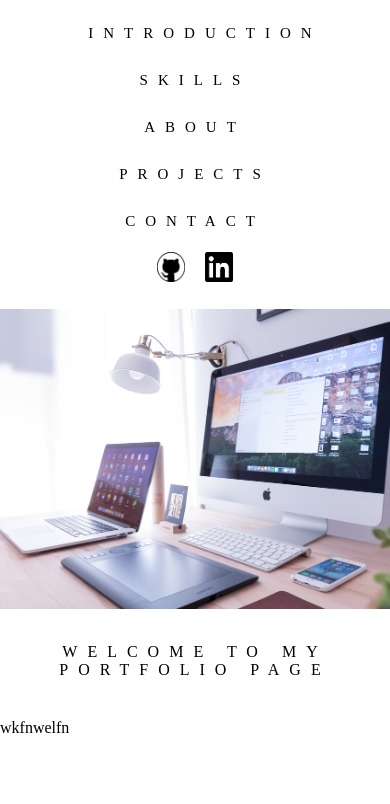
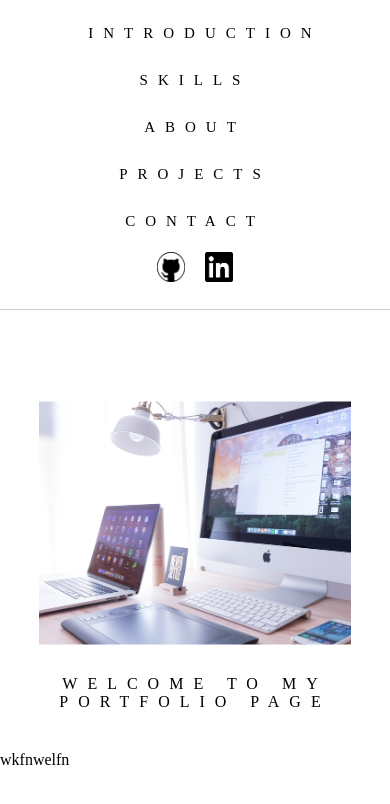
Before and after one commit to vutengklanricsi/bio, a React (Create React App) app: page / in a window 390 px wide. Shown: the top 804 px of the page. Built offline with nearby package versions, Linux system fonts and the light colour scheme.

Commit message:
picture frame

```diff
--- a/src/components/introduction/index.js
+++ b/src/components/introduction/index.js
@@ -4,12 +4,14 @@ import introPic from "./styles/intro_pic.png";
 
 export default function Introduction() {
   return (
-    <div className="introduction-frame">
-      {/* <hr /> */}
-      <div className="introduction-image">
-        <img src={introPic} alt="intro-pic" />
+    <>
+		<hr/>
+      <div className="introduction-frame">
+        <div className="introduction-image">
+          <img src={introPic} alt="intro-pic" />
+        </div>
+        <div className="introduction-title">WELCOME TO MY PORTFOLIO PAGE</div>
       </div>
-      <div className="introduction-title">WELCOME TO MY PORTFOLIO PAGE</div>
-    </div>
+    </>
   );
 }
--- a/src/components/introduction/styles/introduction.css
+++ b/src/components/introduction/styles/introduction.css
@@ -1,13 +1,15 @@
 .introduction-frame {
   display: flex;
   justify-content: center;
+  text-align: center;
   padding: 10px 0;
-  height: 535px;
+  height: 667px;
   width: 100%;
 }
 
 .introduction-image {
   margin: auto 0;
+  clip-path: polygon(0% 0%, 75% 0%, 100% 50%, 75% 100%, 0% 100%);
 }
 
 .introduction-title {
@@ -17,6 +19,8 @@
   justify-content: center;
   letter-spacing: 10px;
   margin: auto 0;
+  animation: fadein 2s;
+  -webkit-animation: fadein 2s;
 }
 
 .introduction-title:hover {
@@ -25,19 +29,52 @@
 
 hr {
   display: block;
-  /* height: 10px; */
-  width: 100%;
+  height: 1px;
   border: 0;
   border-top: 1px solid #ccc;
-  margin: 10px 0;
+  margin: 10px 0px 20px 0px;
   padding: 0;
-  text-align: center;
 }
 
+@keyframes fadein {
+  from {
+    opacity: 0;
+  }
+  to {
+    opacity: 1;
+  }
+}
 
 @media screen and (max-width: 1550px) {
+  .introduction-frame {
+    padding: 10px 0;
+    height: 535px;
+    width: 100%;
+  }
   img {
     width: 800px;
+  }
+}
+
+@media screen and (max-width: 1350px) {
+	.introduction-frame {
+    padding: 10px 0;
+    height: 400px;
+    width: 100%;
+  }
+  img {
+    width: 600px;
+  }
+}
+
+@media screen and (max-width: 1165px) {
+	.introduction-frame {
+    padding: 10px 0;
+    height: 335px;
+    width: 100%;
+  }
+  img {
+    width: 500px;
   }
 }
 
@@ -56,11 +93,12 @@ hr {
   }
 
   .introduction-image {
-    margin: 0 0;
+		margin: 0 0;
+		clip-path: polygon(10% 10%,90% 10%,90% 90%,10% 90%)
   }
 
   .introduction-title {
-    margin: auto auto;
+    margin: 0 auto;
     text-align: center;
   }
 }
--- a/src/components/navbar/styles/navbar.css
+++ b/src/components/navbar/styles/navbar.css
@@ -4,14 +4,7 @@
   flex-direction: row;
   padding: 10px 0px 10px 0px;
 }
-hr {
-  display: block;
-  height: 1px;
-  border: 0;
-  border-top: 1px solid #ccc;
-  margin: 1px 0;
-  padding: 0;
-}
+
 .navbar-options {
   color: black;
   text-transform: uppercase;
```
Also changed, not shown: 1 other file (tests, documents, lock files or other folders).
